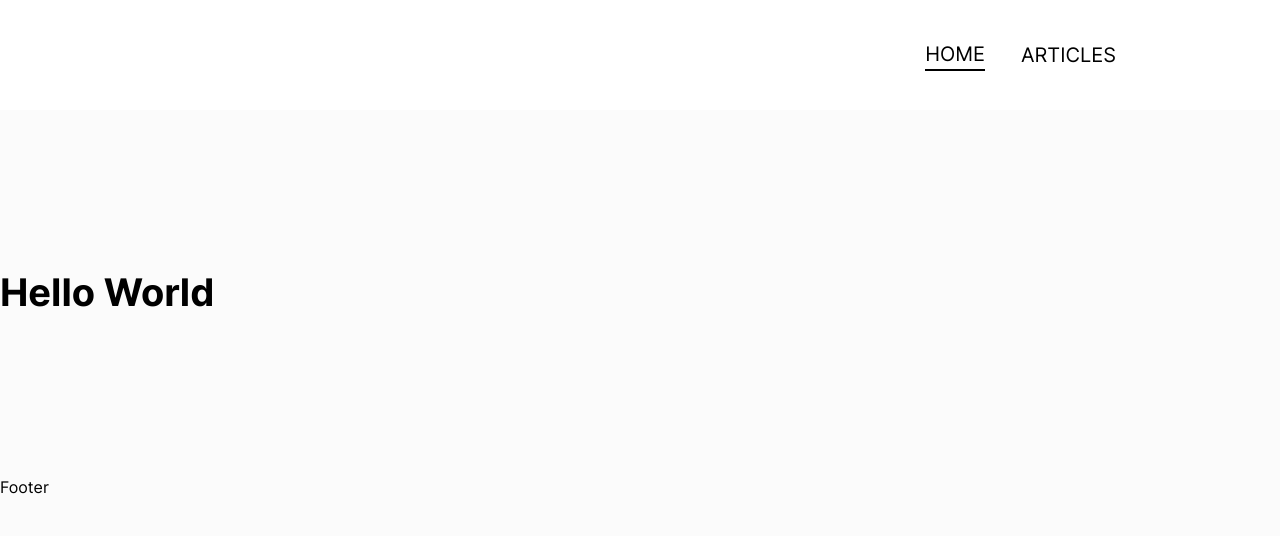
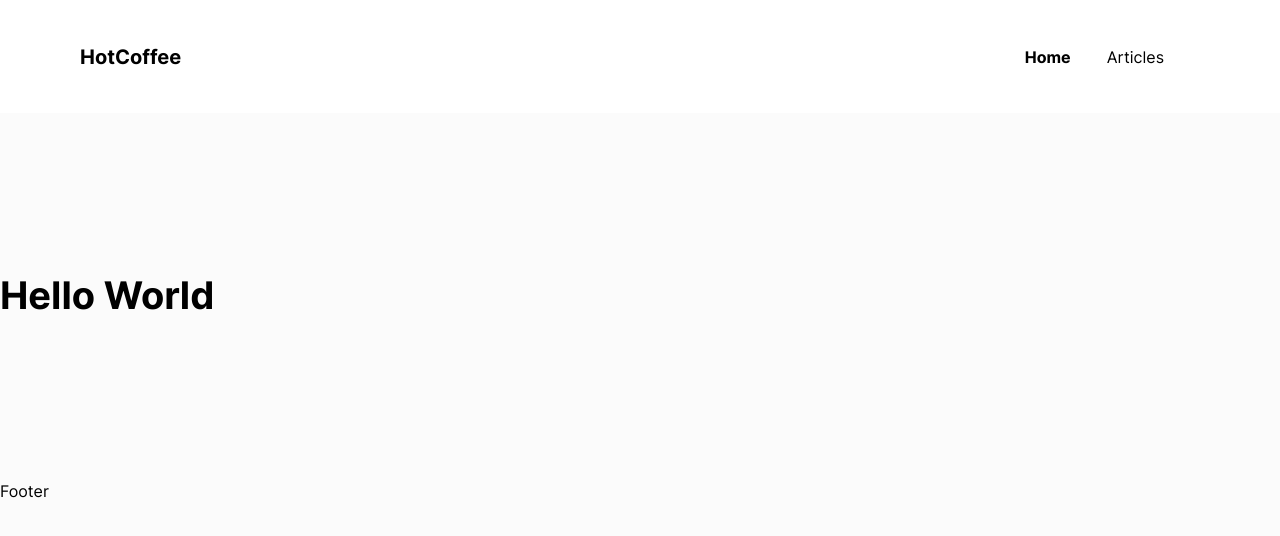
Before and after one commit to git0802/next-cms, a Next.js app: page / in a window 1280 px wide. Shown: the top 536 px of the page. Built offline with nearby package versions, Linux system fonts and the light colour scheme; a web font is replaced by a local one.

Commit message:
feat: update to next header

```diff
--- a/components/header/index.tsx
+++ b/components/header/index.tsx
@@ -2,9 +2,10 @@ import React from 'react'
 import { Divider, Flex, MenuItem, Box } from '@chakra-ui/react'
 import Link from 'next/link'
 import { useRouter } from 'next/dist/client/router'
-import { navLinks } from './constants'
 import Hamburger from './hamburger'
 import Logo from './logo'
+
+import { navLinks } from './constants'
 
 interface MenuItem {
   link?: string
@@ -18,24 +19,12 @@ const MenuItems: React.FC<MenuItem> = ({ children, link, onClick }) => {
     <Link href={link}>
       <Box
         as="a"
-        display="block"
-        fontWeight="normal"
-        boxSizing="border-box"
-        fontSize="xl"
-        textTransform="uppercase"
+        fontWeight={router.pathname === link ? 'bold' : 'normal'}
+        fontSize="md"
         color="black"
         onClick={onClick || undefined}
-        transition="border .2s"
-        mt={['6', '6', '6', '0', '0']}
-        mr={'36px'}
-        borderBottomWidth={[
-          '0',
-          '0',
-          '0',
-          router.pathname === link ? '2px' : 'none',
-          router.pathname === link ? '2px' : 'none'
-        ]}
-        borderBottomColor={router.pathname === link ? 'black' : 'none'}
+        mt={{ sm: '6', lg: '0' }}
+        mr="9"
         _hover={{ cursor: 'pointer' }}
       >
         {children}
@@ -56,11 +45,9 @@ const Header: React.FC = props => {
       alignItems="center"
       justify="space-between"
       wrap="wrap"
-      padding="1.5rem"
-      paddingX={['14', '14', '14', '14', '10%']}
-      paddingY="8"
+      paddingX={{ base: 10, sm: 10, lg: 20 }}
+      paddingY="10"
       backgroundColor="white"
-      color="white"
       zIndex={999}
       {...props}
     >
@@ -69,16 +56,14 @@ const Header: React.FC = props => {
       <Hamburger handleToggle={handleToggle} />
 
       <Box
-        display={[
-          show ? 'block' : 'none',
-          show ? 'block' : 'none',
-          show ? 'block' : 'none',
-          'flex',
-          'flex'
-        ]}
+        display={{
+          sm: show ? 'flex' : 'none',
+          lg: 'flex'
+        }}
+        flexDir={{ sm: 'column', lg: 'row' }}
         alignItems="center"
-        width={['full', 'full', 'full', 'auto', 'auto']}
-        marginTop={['20px', '20px', '0', '0', '0']}
+        width={{ sm: 'full', lg: 'auto' }}
+        marginTop={{ sm: '20px', lg: '0' }}
       >
         <Divider mt="8" />
         {navLinks.map(item => (
--- a/components/header/logo.tsx
+++ b/components/header/logo.tsx
@@ -1,12 +1,14 @@
 import React from 'react'
-import { Flex, Heading, Text } from '@chakra-ui/react'
+import { Flex, Heading } from '@chakra-ui/react'
 import Link from 'next/link'
 
 const Logo: React.FC = () => {
   return (
     <Flex align="center" mr={5}>
       <Link href="/">
-        <Heading as="h1">HotCoffee</Heading>
+        <Heading as="h1" color="black" fontSize="xl">
+          HotCoffee
+        </Heading>
       </Link>
     </Flex>
   )
```
